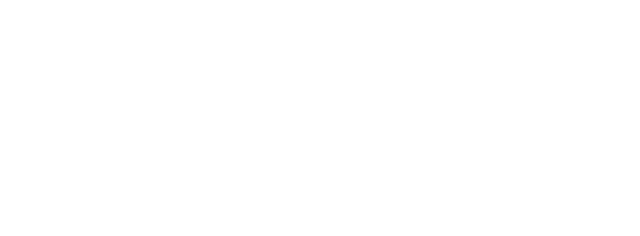
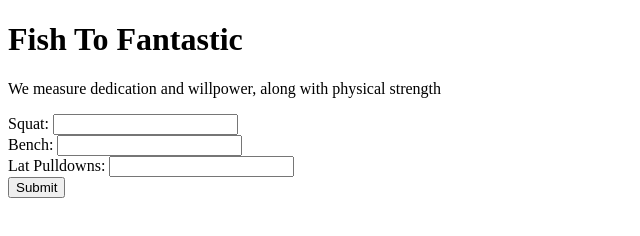
Before and after one commit to derekjg/FishToFantastic, a plain HTML site: page index.html in a window 1280 px wide. Shown: the whole page, without its empty margins (0-640 px from the left). Drawn offline with Linux system fonts and the light colour scheme.

Commit message:
Getting there

```diff
--- a/index.html
+++ b/index.html
@@ -1,5 +1,48 @@
 <!DOCTYPE html>
 <!--Fish To Fantastic-->
 
-<head></head>
-<body></body>
+<!--ToDo list
+
+
+-->
+
+<head>
+	<title>Fish To Fantastic</title>
+	<link type = "text/css" rel = "stylesheet" href = ""> <!-- CSS -->
+	<script type = "text/javascript" src = ""> </script> <!--Javascript-->
+	<!--jQuery?-->
+	<meta> </meta> <!--What goes here? -->
+
+</head>
+<body>
+	<h1>Fish To Fantastic</h1>
+
+	<div id = "intro">
+		<p>We measure dedication and willpower, along with physical strength</p>
+	</div>
+
+	<div id = "input">
+		<!--Input all the stats-->
+		<form action = "" method = "GET"> <!-- What to do here?   GET is default-->
+			Squat:
+			<input type = "text" name = "squatWeight">
+
+			</input><br>
+
+			Bench:
+			<input type = "text" name = "benchWeight">
+
+			</input><br>
+
+			Lat Pulldowns:
+			<input type = "text" name = "latWeight">
+
+			</input><br>
+
+			<input type = "submit" value = "Submit">
+		</form>
+
+
+	</div>
+
+</body>
```
